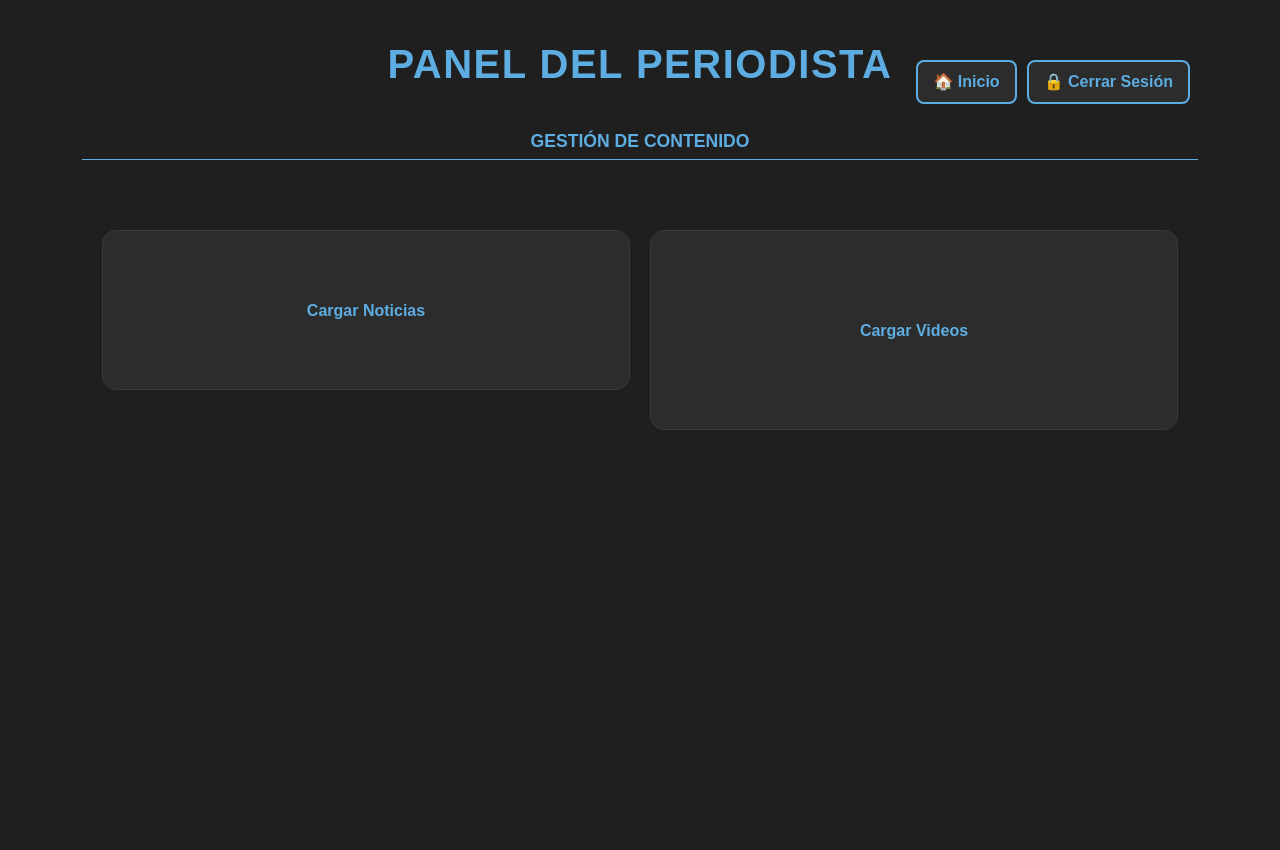
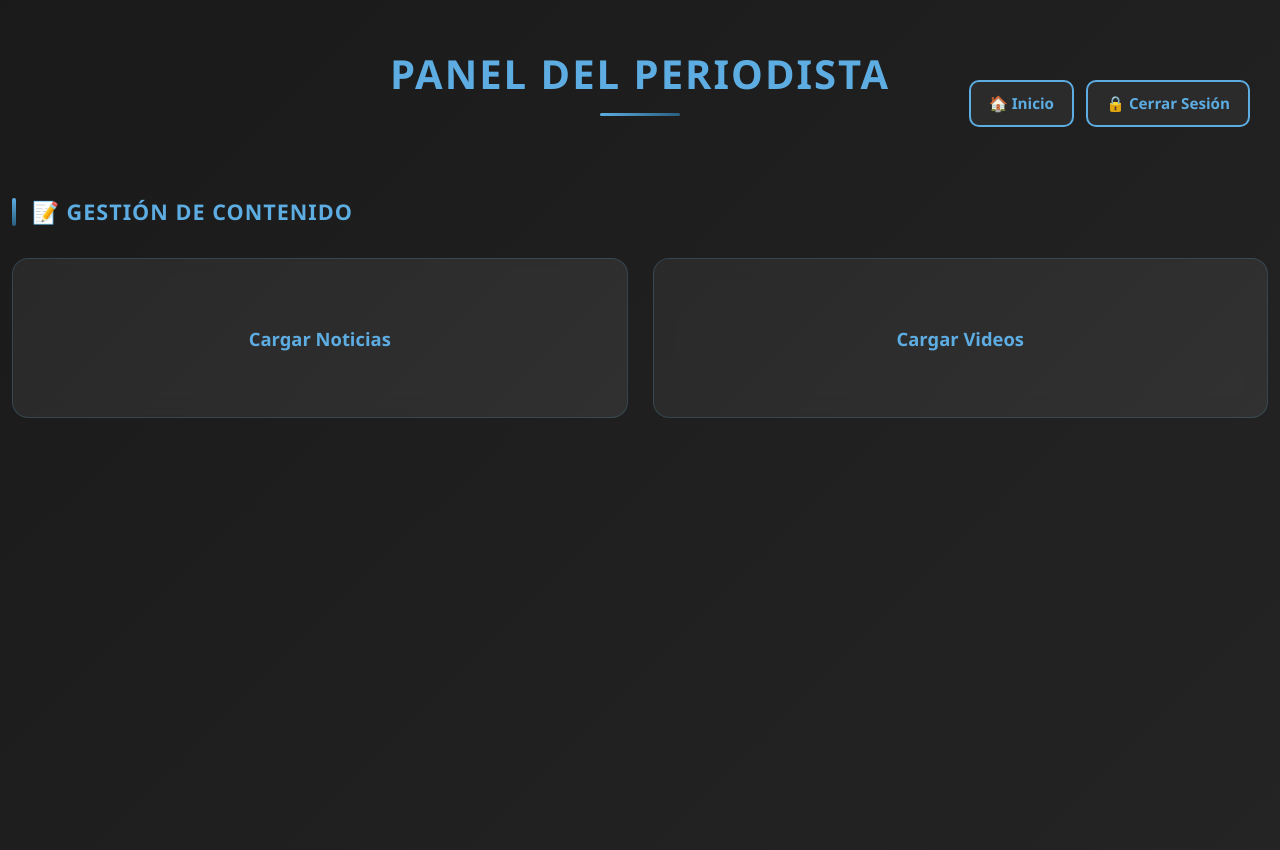
Before and after one commit to suarezcaffdeveloper/LIF, a Python web app: template app/templates/panelperiodista.html in a window 1280 px wide. Before the commit the page ends 430 px from the top, so only its background shows below. Run offline with Jinja, Linux system fonts and the light colour scheme; the template is opened without the code that fills it, so the values that code supplies are empty.

Commit message:
Mejoro esteticamente el panel de periodista

```diff
--- a/app/templates/panelperiodista.html
+++ b/app/templates/panelperiodista.html
@@ -7,108 +7,235 @@
   <link href="https://cdn.jsdelivr.net/npm/bootstrap@5.3.3/dist/css/bootstrap.min.css" rel="stylesheet">
 
   <style>
+    * {
+      margin: 0;
+      padding: 0;
+      box-sizing: border-box;
+    }
+
     body {
-      background-color: #1f1f1f;
+      background: linear-gradient(135deg, #1a1a1a 0%, #242424 100%);
       color: #f5f6fa;
-      font-family: 'Poppins', sans-serif;
+      font-family: 'Segoe UI', Tahoma, Geneva, Verdana, sans-serif;
       min-height: 100vh;
+      padding-bottom: 40px;
+    }
+
+    .container {
+      max-width: 1400px;
+      margin: 0 auto;
     }
 
     h1 {
       text-align: center;
-      margin-top: 40px;
-      margin-bottom: 40px;
-      font-weight: 700;
+      margin-top: 50px;
+      margin-bottom: 60px;
+      font-weight: 800;
       color: #5dade2;
       text-transform: uppercase;
-      letter-spacing: 1.5px;
+      letter-spacing: 2px;
+      font-size: 2.5rem;
+      position: relative;
+      padding-bottom: 20px;
+    }
+
+    h1::after {
+      content: '';
+      display: block;
+      width: 80px;
+      height: 3px;
+      background: linear-gradient(90deg, #5dade2, #2a5f7f);
+      margin: 15px auto 0;
+      border-radius: 2px;
     }
 
     .top-buttons {
       position: absolute;
-      top: 20px;
-      right: 20px;
+      top: 30px;
+      right: 30px;
       display: flex;
-      gap: 10px;
+      gap: 12px;
+      z-index: 100;
     }
 
     .top-buttons a {
-      background-color: #2c2c2c;
+      background-color: rgba(45, 45, 45, 0.9);
       color: #5dade2;
       border: 2px solid #5dade2;
-      border-radius: 8px;
-      padding: 8px 15px;
+      border-radius: 10px;
+      padding: 10px 18px;
       text-decoration: none;
       font-weight: 600;
-      transition: .3s ease;
+      font-size: 0.95rem;
+      transition: all .3s ease;
       display: flex;
       align-items: center;
-      gap: 5px;
+      gap: 6px;
+      backdrop-filter: blur(10px);
     }
 
     .top-buttons a:hover {
       background-color: #5dade2;
       color: #1f1f1f;
-      transform: translateY(-2px);
-      box-shadow: 0 6px 15px rgba(0,0,0,0.4);
+      transform: translateY(-3px);
+      box-shadow: 0 8px 20px rgba(93, 173, 226, 0.3);
     }
 
+    /* SECCIÓN WRAPPER */
+    .section-wrapper {
+      margin-bottom: 60px;
+    }
+
+    /* SECTION TITLE */
+    .section-title {
+      color: #5dade2;
+      text-transform: uppercase;
+      font-weight: 700;
+      font-size: 1.35rem;
+      margin: 0 0 30px 0;
+      position: relative;
+      padding-left: 20px;
+      letter-spacing: 1px;
+    }
+
+    .section-title::before {
+      content: '';
+      position: absolute;
+      left: 0;
+      top: 50%;
+      transform: translateY(-50%);
+      width: 4px;
+      height: 28px;
+      background: linear-gradient(180deg, #5dade2, #2a5f7f);
+      border-radius: 2px;
+    }
+
+    /* GRID PRINCIPAL */
     .panel-grid {
       display: grid;
-      grid-template-columns: repeat(auto-fit, minmax(180px, 1fr));
-      gap: 20px;
-      padding: 60px 20px 40px 20px;
+      grid-template-columns: repeat(auto-fit, minmax(240px, 1fr));
+      gap: 25px;
+      padding: 0 0 20px 0;
+    }
+
+    /* CARD BASE */
+    .admin-card-wrapper {
+      text-decoration: none;
+      cursor: pointer;
+      transition: all 0.3s cubic-bezier(0.25, 0.46, 0.45, 0.94);
+      transform: translateZ(0);
     }
 
     .admin-card {
-      background-color: #2c2c2c;
-      border-radius: 14px;
-      cursor: pointer;
-      transition: transform .3s ease, box-shadow .3s ease;
+      background: linear-gradient(135deg, rgba(45, 45, 45, 0.8), rgba(60, 60, 60, 0.6));
+      border-radius: 16px;
+      padding: 35px 25px;
       display: flex;
       align-items: center;
       justify-content: center;
       text-align: center;
-      border: 1px solid #3a3a3a;
-      height: 160px;
+      min-height: 160px;
+      transition: all 0.3s ease;
+      cursor: pointer;
+      border: 1px solid rgba(93, 173, 226, 0.2);
+      position: relative;
+      overflow: hidden;
+      backdrop-filter: blur(10px);
+    }
+
+    .admin-card::before {
+      content: '';
+      position: absolute;
+      top: 0;
+      left: -100%;
+      width: 100%;
+      height: 100%;
+      background: linear-gradient(90deg, transparent, rgba(93, 173, 226, 0.1), transparent);
+      transition: left 0.5s ease;
+    }
+
+    .admin-card-wrapper:hover .admin-card::before {
+      left: 100%;
     }
 
     .admin-card h5 {
       margin: 0;
       color: #5dade2;
       font-weight: 700;
-      font-size: 1rem;
+      font-size: 1.15rem;
+      position: relative;
+      z-index: 1;
+      transition: all 0.3s ease;
+      line-height: 1.4;
     }
 
-    .admin-card:hover {
-      transform: translateY(-5px);
-      box-shadow: 0 10px 20px rgba(0,0,0,0.5);
-      border-color: #5dade2;
+    .admin-card-wrapper:hover .admin-card h5 {
+      color: #a8d8f0;
+      text-shadow: 0 0 10px rgba(93, 173, 226, 0.3);
     }
 
-    .section-title {
-      color: #5dade2;
-      text-transform: uppercase;
-      font-weight: 600;
-      font-size: 1.1rem;
-      margin: 15px 0 10px 0;
-      border-bottom: 1px solid #5dade2;
-      padding-bottom: 5px;
-      text-align: center;
+    .admin-card-wrapper:hover .admin-card {
+      transform: translateY(-8px);
+      box-shadow: 0 15px 40px rgba(93, 173, 226, 0.2), 0 0 30px rgba(93, 173, 226, 0.1);
+      border-color: rgba(93, 173, 226, 0.5);
+      background: linear-gradient(135deg, rgba(50, 50, 50, 0.9), rgba(65, 65, 65, 0.8));
     }
 
-    /* Tamaños variados */
-    .tall { height: 200px; }
-    .wide { grid-column: span 2; height: 160px; }
-    .medium { height: 180px; }
-    .square { height: 140px; }
+    /* ICON POSITION */
+    .admin-card-icon {
+      font-size: 2.5rem;
+      margin-right: 15px;
+      opacity: 0.8;
+      transition: all 0.3s ease;
+    }
+
+    .admin-card-wrapper:hover .admin-card-icon {
+      opacity: 1;
+      transform: scale(1.1);
+    }
+
+    /* RESPONSIVO */
+    @media (max-width: 768px) {
+      h1 {
+        font-size: 1.8rem;
+        margin-top: 30px;
+        margin-bottom: 40px;
+      }
+
+      .top-buttons {
+        position: static;
+        justify-content: center;
+        margin-bottom: 30px;
+        flex-wrap: wrap;
+      }
+
+      .panel-grid {
+        grid-template-columns: repeat(auto-fit, minmax(180px, 1fr));
+        gap: 18px;
+      }
+
+      .admin-card {
+        padding: 25px 15px;
+        min-height: 140px;
+      }
+
+      .admin-card h5 {
+        font-size: 0.95rem;
+      }
+
+      .admin-card-icon {
+        font-size: 1.8rem;
+        margin-right: 10px;
+      }
+    }
+
   </style>
 </head>
 
 <body>
   <div class="container position-relative">
 
-    <h1>PANEL DEL PERIODISTA</h1>
+    <h1>Panel del Periodista</h1>
 
     <!-- BOTONES SUPERIORES -->
     <div class="top-buttons">
@@ -116,20 +243,22 @@
       <a href="{{ url_for('views.logout') }}">🔒 Cerrar Sesión</a>
     </div>
 
-    <!-- SECCIÓN: Contenido del Periodista -->
-    <div class="section-title">Gestión de Contenido</div>
+    <!-- SECCIÓN: Gestión de Contenido -->
+    <div class="section-wrapper">
+      <div class="section-title">📝 Gestión de Contenido</div>
       <div class="panel-grid">
-      <a href="{{ url_for('views.cargar_noticia') }}" class="text-decoration-none">
-        <div class="admin-card wide">
+        <a href="{{ url_for('views.cargar_noticia') }}" class="admin-card-wrapper">
+          <div class="admin-card">
             <h5>Cargar Noticias</h5>
           </div>
         </a>
 
-      <a href="{{ url_for('views.cargar_video') }}" class="text-decoration-none">
-        <div class="admin-card tall">
+        <a href="{{ url_for('views.cargar_video') }}" class="admin-card-wrapper">
+          <div class="admin-card">
             <h5>Cargar Videos</h5>
           </div>
         </a>
+      </div>
     </div>
 
   </div>
```
Lines whose indentation alone changed are shown as unchanged.
